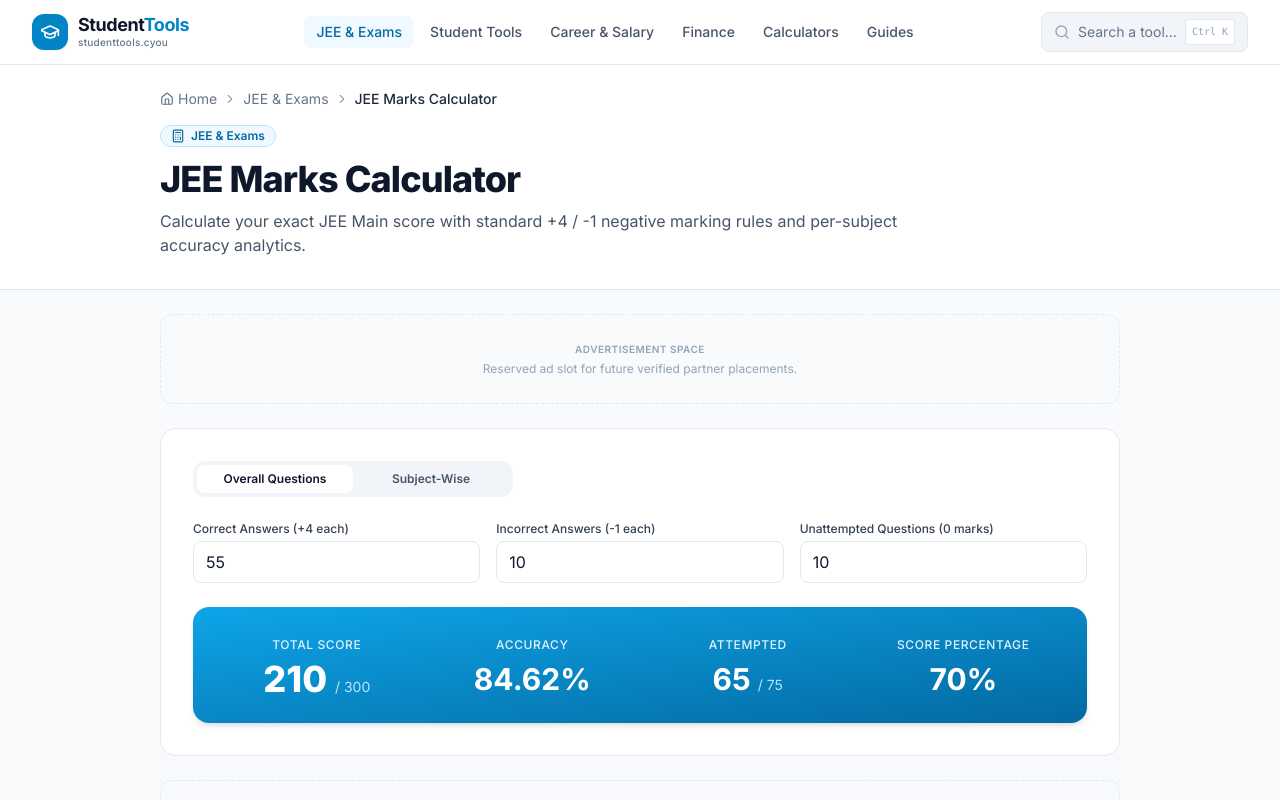
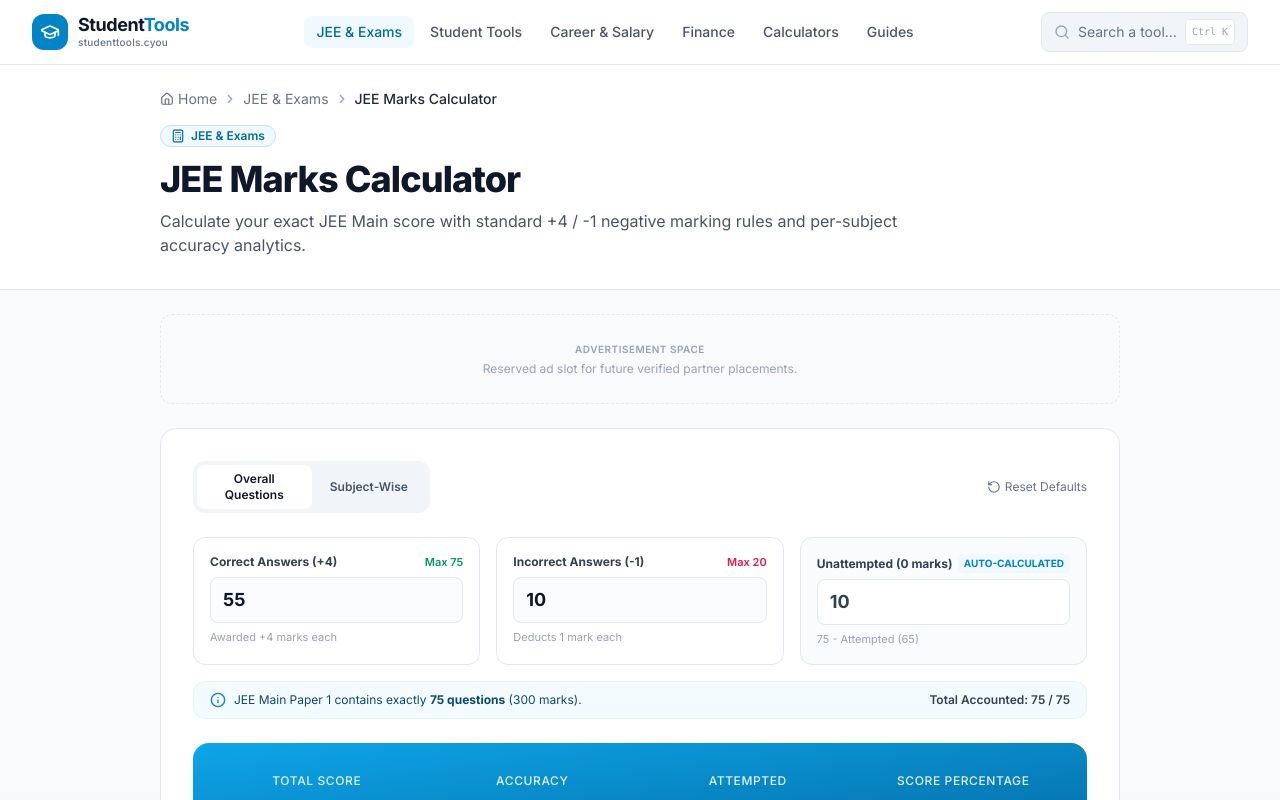
Before and after one commit to deek34137-crypto/Studenttools, a Next.js app: page /jee/marks-calculator in a window 1280 px wide. Shown: the top 800 px of the page. Built offline with nearby package versions, Linux system fonts and the light colour scheme.

Commit message:
fix(calculators): enforce strict exam constraints and input validation across JEE and student tools

```diff
--- a/components/calculators/AttendanceCalc.tsx
+++ b/components/calculators/AttendanceCalc.tsx
@@ -23,7 +23,7 @@
             min="0"
             max={total}
             value={attended}
-            onChange={(e) => setAttended(Math.max(0, parseInt(e.target.value) || 0))}
+            onChange={(e) => setAttended(Math.max(0, Math.min(total, parseInt(e.target.value) || 0)))}
             className="w-full px-3.5 py-2.5 bg-white border border-slate-200 rounded-xl text-slate-900 font-bold text-xl focus:ring-2 focus:ring-sky-500 focus:outline-hidden"
           />
         </div>
@@ -36,7 +36,11 @@
             type="number"
             min="1"
             value={total}
-            onChange={(e) => setTotal(Math.max(1, parseInt(e.target.value) || 1))}
+            onChange={(e) => {
+              const newTotal = Math.max(1, parseInt(e.target.value) || 1)
+              setTotal(newTotal)
+              if (attended > newTotal) setAttended(newTotal)
+            }}
             className="w-full px-3.5 py-2.5 bg-white border border-slate-200 rounded-xl text-slate-900 font-bold text-xl focus:ring-2 focus:ring-sky-500 focus:outline-hidden"
           />
         </div>
--- a/components/calculators/JeeMarksCalc.tsx
+++ b/components/calculators/JeeMarksCalc.tsx
@@ -1,22 +1,88 @@
+// components/calculators/JeeMarksCalc.tsx
 'use client'
 
 import React, { useState } from 'react'
 import { calculateJeeMarks, JeeMarksInput } from '../../lib/calculators/jee'
-import { CheckCircle, XCircle, HelpCircle, RotateCcw } from 'lucide-react'
+import { AlertCircle, RotateCcw, Info } from 'lucide-react'
 
 export function JeeMarksCalc() {
   const [correct, setCorrect] = useState<number>(55)
   const [incorrect, setIncorrect] = useState<number>(10)
-  const [unattempted, setUnattempted] = useState<number>(10)
   const [mode, setMode] = useState<'aggregate' | 'subject'>('aggregate')
 
-  // Subject inputs
+  // Subject inputs (25 max per subject)
   const [phyCorrect, setPhyCorrect] = useState<number>(20)
   const [phyIncorrect, setPhyIncorrect] = useState<number>(3)
   const [chemCorrect, setChemCorrect] = useState<number>(18)
   const [chemIncorrect, setChemIncorrect] = useState<number>(4)
   const [mathCorrect, setMathCorrect] = useState<number>(17)
   const [mathIncorrect, setMathIncorrect] = useState<number>(3)
+
+  // Overall aggregate validation & auto-calculation
+  const maxPossibleIncorrect = Math.max(0, 75 - correct)
+  const unattempted = Math.max(0, 75 - (correct + incorrect))
+  const totalAttempted = correct + incorrect
+
+  function handleCorrectChange(val: number) {
+    const safeCorrect = Math.max(0, Math.min(75, val))
+    setCorrect(safeCorrect)
+    // If correct + incorrect exceeds 75, clamp incorrect
+    if (safeCorrect + incorrect > 75) {
+      setIncorrect(75 - safeCorrect)
+    }
+  }
+
+  function handleIncorrectChange(val: number) {
+    const maxInc = Math.max(0, 75 - correct)
+    const safeIncorrect = Math.max(0, Math.min(maxInc, val))
+    setIncorrect(safeIncorrect)
+  }
+
+  function handleSubjectChange(
+    subject: 'phy' | 'chem' | 'math',
+    type: 'correct' | 'incorrect',
+    val: number
+  ) {
+    if (subject === 'phy') {
+      if (type === 'correct') {
+        const c = Math.max(0, Math.min(25, val))
+        setPhyCorrect(c)
+        if (c + phyIncorrect > 25) setPhyIncorrect(25 - c)
+      } else {
+        const maxInc = Math.max(0, 25 - phyCorrect)
+        setPhyIncorrect(Math.max(0, Math.min(maxInc, val)))
+      }
+    } else if (subject === 'chem') {
+      if (type === 'correct') {
+        const c = Math.max(0, Math.min(25, val))
+        setChemCorrect(c)
+        if (c + chemIncorrect > 25) setChemIncorrect(25 - c)
+      } else {
+        const maxInc = Math.max(0, 25 - chemCorrect)
+        setChemIncorrect(Math.max(0, Math.min(maxInc, val)))
+      }
+    } else {
+      if (type === 'correct') {
+        const c = Math.max(0, Math.min(25, val))
+        setMathCorrect(c)
+        if (c + mathIncorrect > 25) setMathIncorrect(25 - c)
+      } else {
+        const maxInc = Math.max(0, 25 - mathCorrect)
+        setMathIncorrect(Math.max(0, Math.min(maxInc, val)))
+      }
+    }
+  }
+
+  function handleReset() {
+    setCorrect(55)
+    setIncorrect(10)
+    setPhyCorrect(20)
+    setPhyIncorrect(3)
+    setChemCorrect(18)
+    setChemIncorrect(4)
+    setMathCorrect(17)
+    setMathIncorrect(3)
+  }
 
   const input: JeeMarksInput =
     mode === 'subject'
@@ -39,11 +105,12 @@
 
   return (
     <div className="space-y-6">
-      {/* Mode toggle */}
+      {/* Mode toggle and Reset */}
+      <div className="flex flex-col sm:flex-row sm:items-center justify-between gap-3">
         <div className="flex p-1 bg-slate-100 rounded-xl max-w-xs">
           <button
             onClick={() => setMode('aggregate')}
-          className={`flex-1 py-1.5 text-xs font-semibold rounded-lg transition-colors ${
+            className={`flex-1 py-1.5 px-3 text-xs font-semibold rounded-lg transition-colors ${
               mode === 'aggregate' ? 'bg-white text-slate-900 shadow-xs' : 'text-slate-600'
             }`}
           >
@@ -51,7 +118,7 @@
           </button>
           <button
             onClick={() => setMode('subject')}
-          className={`flex-1 py-1.5 text-xs font-semibold rounded-lg transition-colors ${
+            className={`flex-1 py-1.5 px-3 text-xs font-semibold rounded-lg transition-colors ${
               mode === 'subject' ? 'bg-white text-slate-900 shadow-xs' : 'text-slate-600'
             }`}
           >
@@ -59,85 +126,168 @@
           </button>
         </div>
 
+        <button
+          onClick={handleReset}
+          className="inline-flex items-center gap-1 text-xs text-slate-500 hover:text-slate-800 transition-colors"
+        >
+          <RotateCcw className="w-3.5 h-3.5" />
+          <span>Reset Defaults</span>
+        </button>
+      </div>
+
       {mode === 'aggregate' ? (
+        <div className="space-y-4">
           <div className="grid grid-cols-1 sm:grid-cols-3 gap-4">
-          <div>
-            <label className="block text-xs font-medium text-slate-700 mb-1">
-              Correct Answers (+4 each)
+            {/* Correct Answers */}
+            <div className="p-4 rounded-xl border border-slate-200 bg-white space-y-1.5">
+              <div className="flex items-center justify-between">
+                <label className="block text-xs font-bold text-slate-700">
+                  Correct Answers (+4)
                 </label>
+                <span className="text-[11px] text-emerald-600 font-semibold">Max 75</span>
+              </div>
               <input
                 type="number"
                 min="0"
                 max="75"
                 value={correct}
-              onChange={(e) => setCorrect(Math.max(0, Math.min(75, parseInt(e.target.value) || 0)))}
-              className="w-full px-3 py-2 bg-white border border-slate-200 rounded-lg text-slate-900 focus:ring-2 focus:ring-sky-500 focus:outline-hidden"
+                onChange={(e) => handleCorrectChange(parseInt(e.target.value) || 0)}
+                className="w-full px-3 py-2 bg-slate-50/50 border border-slate-200 rounded-lg text-slate-900 font-bold text-lg focus:ring-2 focus:ring-sky-500 focus:outline-hidden"
               />
+              <p className="text-[11px] text-slate-400">Awarded +4 marks each</p>
             </div>
-          <div>
-            <label className="block text-xs font-medium text-slate-700 mb-1">
-              Incorrect Answers (-1 each)
+
+            {/* Incorrect Answers */}
+            <div className="p-4 rounded-xl border border-slate-200 bg-white space-y-1.5">
+              <div className="flex items-center justify-between">
+                <label className="block text-xs font-bold text-slate-700">
+                  Incorrect Answers (-1)
                 </label>
+                <span className="text-[11px] text-rose-600 font-semibold">
+                  Max {maxPossibleIncorrect}
+                </span>
+              </div>
               <input
                 type="number"
                 min="0"
-              max="75"
+                max={maxPossibleIncorrect}
                 value={incorrect}
-              onChange={(e) => setIncorrect(Math.max(0, Math.min(75, parseInt(e.target.value) || 0)))}
-              className="w-full px-3 py-2 bg-white border border-slate-200 rounded-lg text-slate-900 focus:ring-2 focus:ring-sky-500 focus:outline-hidden"
+                onChange={(e) => handleIncorrectChange(parseInt(e.target.value) || 0)}
+                className="w-full px-3 py-2 bg-slate-50/50 border border-slate-200 rounded-lg text-slate-900 font-bold text-lg focus:ring-2 focus:ring-sky-500 focus:outline-hidden"
               />
+              <p className="text-[11px] text-slate-400">Deducts 1 mark each</p>
             </div>
-          <div>
-            <label className="block text-xs font-medium text-slate-700 mb-1">
-              Unattempted Questions (0 marks)
+
+            {/* Unattempted Questions (Auto-Calculated) */}
+            <div className="p-4 rounded-xl border border-slate-200 bg-slate-50/80 space-y-1.5">
+              <div className="flex items-center justify-between">
+                <label className="block text-xs font-bold text-slate-700">
+                  Unattempted (0 marks)
                 </label>
-            <input
-              type="number"
-              min="0"
-              max="75"
-              value={unattempted}
-              onChange={(e) => setUnattempted(Math.max(0, Math.min(75, parseInt(e.target.value) || 0)))}
-              className="w-full px-3 py-2 bg-white border border-slate-200 rounded-lg text-slate-900 focus:ring-2 focus:ring-sky-500 focus:outline-hidden"
-            />
+                <span className="text-[10px] uppercase font-bold text-sky-600 bg-sky-50 px-1.5 py-0.5 rounded">
+                  Auto-Calculated
+                </span>
+              </div>
+              <div className="px-3 py-2 bg-white border border-slate-200 rounded-lg text-slate-700 font-bold text-lg">
+                {unattempted}
+              </div>
+              <p className="text-[11px] text-slate-400">75 - Attempted ({totalAttempted})</p>
+            </div>
+          </div>
+
+          {/* Exam constraints indicator */}
+          <div className="px-4 py-2.5 rounded-xl bg-sky-50/70 border border-sky-100 flex items-center justify-between text-xs text-sky-900">
+            <div className="flex items-center gap-2">
+              <Info className="w-4 h-4 text-sky-600 shrink-0" />
+              <span>
+                JEE Main Paper 1 contains exactly <strong>75 questions</strong> (300 marks).
+              </span>
+            </div>
+            <div className="font-semibold text-slate-700">
+              Total Accounted: {totalAttempted + unattempted} / 75
+            </div>
           </div>
         </div>
       ) : (
         <div className="space-y-4">
           {[
-            { label: 'Physics', c: phyCorrect, setC: setPhyCorrect, inc: phyIncorrect, setInc: setPhyIncorrect },
-            { label: 'Chemistry', c: chemCorrect, setC: setChemCorrect, inc: chemIncorrect, setInc: setChemIncorrect },
-            { label: 'Mathematics', c: mathCorrect, setC: setMathCorrect, inc: mathIncorrect, setInc: setMathIncorrect },
-          ].map((sub) => (
-            <div key={sub.label} className="p-4 rounded-xl border border-slate-200 bg-slate-50/50">
-              <h4 className="text-xs font-bold uppercase tracking-wider text-slate-700 mb-2">
-                {sub.label} (Max 25 Questions)
+            {
+              key: 'phy' as const,
+              label: 'Physics',
+              c: phyCorrect,
+              inc: phyIncorrect,
+            },
+            {
+              key: 'chem' as const,
+              label: 'Chemistry',
+              c: chemCorrect,
+              inc: chemIncorrect,
+            },
+            {
+              key: 'math' as const,
+              label: 'Mathematics',
+              c: mathCorrect,
+              inc: mathIncorrect,
+            },
+          ].map((sub) => {
+            const subAttempted = sub.c + sub.inc
+            const subUnattempted = Math.max(0, 25 - subAttempted)
+            const subMaxInc = Math.max(0, 25 - sub.c)
+
+            return (
+              <div key={sub.label} className="p-4 rounded-xl border border-slate-200 bg-white space-y-3">
+                <div className="flex items-center justify-between">
+                  <h4 className="text-xs font-bold uppercase tracking-wider text-slate-800">
+                    {sub.label}
                   </h4>
-              <div className="grid grid-cols-2 gap-3">
+                  <span className="text-xs text-slate-500 font-medium">
+                    Attempted: <strong className="text-slate-800">{subAttempted}</strong> / 25 questions
+                  </span>
+                </div>
+
+                <div className="grid grid-cols-3 gap-3">
                   <div>
-                  <label className="block text-[11px] text-slate-500 mb-0.5">Correct (+4)</label>
+                    <label className="block text-[11px] font-semibold text-slate-600 mb-1">
+                      Correct (+4)
+                    </label>
                     <input
                       type="number"
                       min="0"
                       max="25"
                       value={sub.c}
-                    onChange={(e) => sub.setC(Math.max(0, Math.min(25, parseInt(e.target.value) || 0)))}
-                    className="w-full px-2.5 py-1.5 bg-white border border-slate-200 rounded-lg text-sm"
+                      onChange={(e) =>
+                        handleSubjectChange(sub.key, 'correct', parseInt(e.target.value) || 0)
+                      }
+                      className="w-full px-2.5 py-1.5 bg-slate-50/50 border border-slate-200 rounded-lg text-sm font-bold text-slate-900"
                     />
                   </div>
                   <div>
-                  <label className="block text-[11px] text-slate-500 mb-0.5">Incorrect (-1)</label>
+                    <label className="block text-[11px] font-semibold text-slate-600 mb-1">
+                      Incorrect (-1)
+                    </label>
                     <input
                       type="number"
                       min="0"
-                    max="25"
+                      max={subMaxInc}
                       value={sub.inc}
-                    onChange={(e) => sub.setInc(Math.max(0, Math.min(25, parseInt(e.target.value) || 0)))}
-                    className="w-full px-2.5 py-1.5 bg-white border border-slate-200 rounded-lg text-sm"
+                      onChange={(e) =>
+                        handleSubjectChange(sub.key, 'incorrect', parseInt(e.target.value) || 0)
+                      }
+                      className="w-full px-2.5 py-1.5 bg-slate-50/50 border border-slate-200 rounded-lg text-sm font-bold text-slate-900"
                     />
+                  </div>
+                  <div>
+                    <label className="block text-[11px] font-semibold text-slate-400 mb-1">
+                      Unattempted
+                    </label>
+                    <div className="px-2.5 py-1.5 bg-slate-100/60 border border-slate-200 rounded-lg text-sm font-semibold text-slate-600">
+                      {subUnattempted}
                     </div>
                   </div>
                 </div>
-          ))}
+              </div>
+            )
+          })}
         </div>
       )}
 
@@ -169,10 +319,12 @@
         {result.subjects && (
           <div className="mt-6 pt-4 border-t border-sky-400/50 grid grid-cols-3 gap-2 text-center text-xs">
             {result.subjects.map((s) => (
-              <div key={s.name} className="bg-sky-600/60 rounded-lg p-2">
+              <div key={s.name} className="bg-sky-600/60 rounded-lg p-2.5">
                 <div className="font-semibold text-sky-100">{s.name}</div>
                 <div className="text-base font-bold mt-0.5">{s.marks} / 100</div>
-                <div className="text-[10px] text-sky-200">Accuracy: {s.accuracyPercentage}%</div>
+                <div className="text-[10px] text-sky-200 mt-0.5">
+                  Accuracy: {s.accuracyPercentage}% ({s.attempted}/25)
+                </div>
               </div>
             ))}
           </div>
--- a/components/calculators/JeePercentileCalc.tsx
+++ b/components/calculators/JeePercentileCalc.tsx
@@ -24,7 +24,11 @@
             min="-75"
             max="300"
             value={marks}
-            onChange={(e) => setMarks(parseInt(e.target.value) || 0)}
+            onChange={(e) => {
+              const val = parseInt(e.target.value)
+              if (isNaN(val)) setMarks(0)
+              else setMarks(Math.max(-75, Math.min(300, val)))
+            }}
             className="w-full px-3.5 py-2.5 bg-white border border-slate-200 rounded-xl text-slate-900 font-semibold text-lg focus:ring-2 focus:ring-sky-500 focus:outline-hidden"
           />
           {/* Presets */}
--- a/components/calculators/MarksPercentageCalc.tsx
+++ b/components/calculators/MarksPercentageCalc.tsx
@@ -29,7 +29,16 @@
 
   function updateSubject(index: number, field: keyof SubjectMarkItem, value: any) {
     const next = [...subjects]
-    next[index] = { ...next[index], [field]: value }
+    const updated = { ...next[index], [field]: value }
+    if (field === 'obtained') {
+      const ob = Math.max(0, parseFloat(value) || 0)
+      updated.obtained = Math.min(updated.maxMarks || 100, ob)
+    } else if (field === 'maxMarks') {
+      const mx = Math.max(1, parseFloat(value) || 1)
+      updated.maxMarks = mx
+      if (updated.obtained > mx) updated.obtained = mx
+    }
+    next[index] = updated
     setSubjects(next)
   }
 
@@ -61,8 +70,9 @@
               <input
                 type="number"
                 min="0"
+                max={sub.maxMarks}
                 value={sub.obtained}
-                onChange={(e) => updateSubject(idx, 'obtained', parseFloat(e.target.value) || 0)}
+                onChange={(e) => updateSubject(idx, 'obtained', e.target.value)}
                 className="w-full px-2.5 py-1.5 bg-white border border-slate-200 rounded-lg text-xs sm:text-sm font-bold text-slate-900"
               />
             </div>
@@ -71,7 +81,7 @@
                 type="number"
                 min="1"
                 value={sub.maxMarks}
-                onChange={(e) => updateSubject(idx, 'maxMarks', parseFloat(e.target.value) || 100)}
+                onChange={(e) => updateSubject(idx, 'maxMarks', e.target.value)}
                 className="w-full px-2.5 py-1.5 bg-white border border-slate-200 rounded-lg text-xs sm:text-sm"
               />
             </div>
--- a/lib/calculators/jee.ts
+++ b/lib/calculators/jee.ts
@@ -106,9 +106,10 @@
 
     for (const sub of subDefs) {
       const data = input.subjects[sub.key] || { correct: 0, incorrect: 0, unattempted: JEE_MARKING_SCHEME.QUESTIONS_PER_SUBJECT }
-      const c = Math.max(0, Math.floor(data.correct || 0))
-      const inc = Math.max(0, Math.floor(data.incorrect || 0))
       const totalPerSub = JEE_MARKING_SCHEME.QUESTIONS_PER_SUBJECT
+      const c = Math.max(0, Math.min(totalPerSub, Math.floor(data.correct || 0)))
+      const maxInc = totalPerSub - c
+      const inc = Math.max(0, Math.min(maxInc, Math.floor(data.incorrect || 0)))
       const unatt = Math.max(0, totalPerSub - (c + inc))
 
       const attempted = c + inc
@@ -149,12 +150,13 @@
     }
   }
 
-  const correct = Math.max(0, Math.floor(input.correct || 0))
-  const incorrect = Math.max(0, Math.floor(input.incorrect || 0))
+  // Aggregate questions: strictly enforce JEE Main Paper 1 limits (75 total questions)
+  const totalExamQuestions = JEE_MARKING_SCHEME.TOTAL_QUESTIONS
+  const correct = Math.max(0, Math.min(totalExamQuestions, Math.floor(input.correct || 0)))
+  const maxPossibleIncorrect = totalExamQuestions - correct
+  const incorrect = Math.max(0, Math.min(maxPossibleIncorrect, Math.floor(input.incorrect || 0)))
   const totalAttempted = correct + incorrect
-  const unattempted = input.unattempted !== undefined
-    ? Math.max(0, Math.floor(input.unattempted))
-    : Math.max(0, JEE_MARKING_SCHEME.TOTAL_QUESTIONS - totalAttempted)
+  const unattempted = Math.max(0, totalExamQuestions - totalAttempted)
 
   const totalMarks = (correct * JEE_MARKING_SCHEME.CORRECT) + (incorrect * JEE_MARKING_SCHEME.INCORRECT)
   const accuracy = totalAttempted > 0 ? (correct / totalAttempted) * 100 : 0
```
Also changed, not shown: 1 other file (tests, documents, lock files or other folders). Lines whose indentation alone changed are shown as unchanged.
